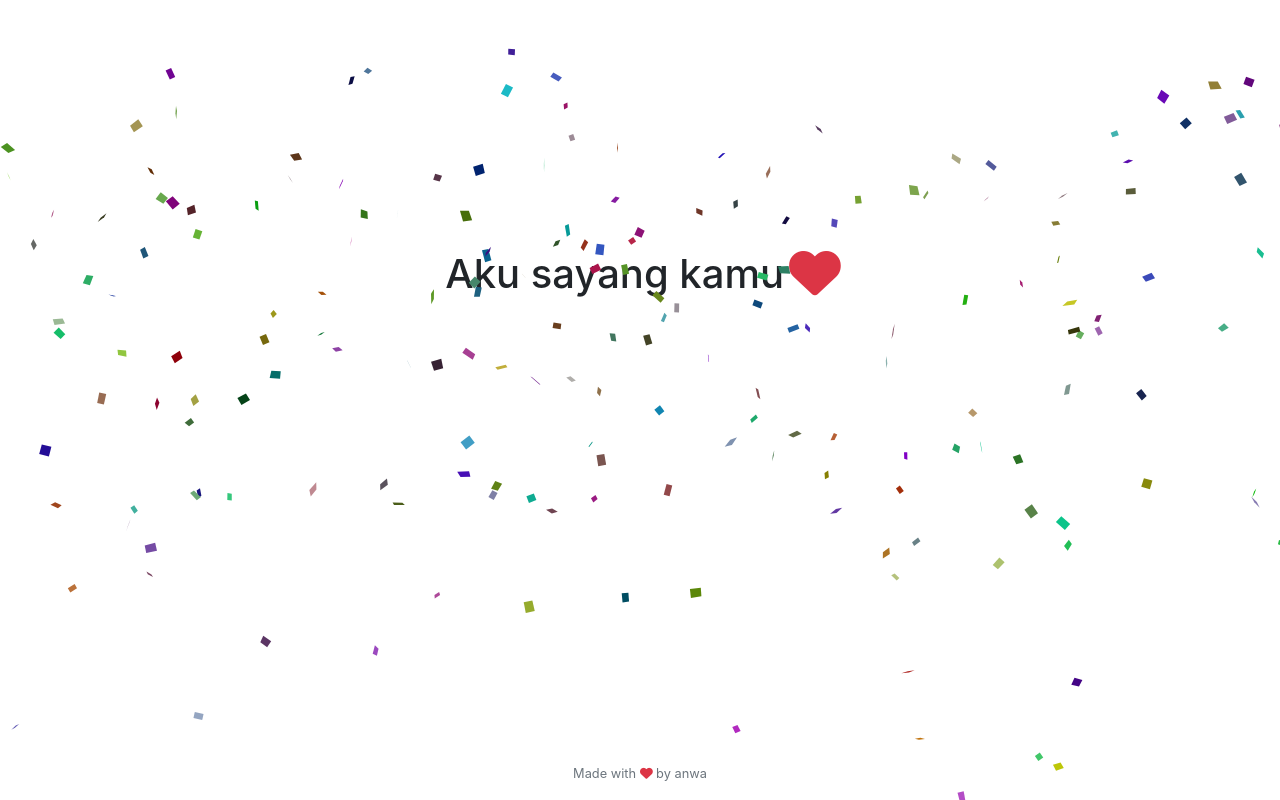
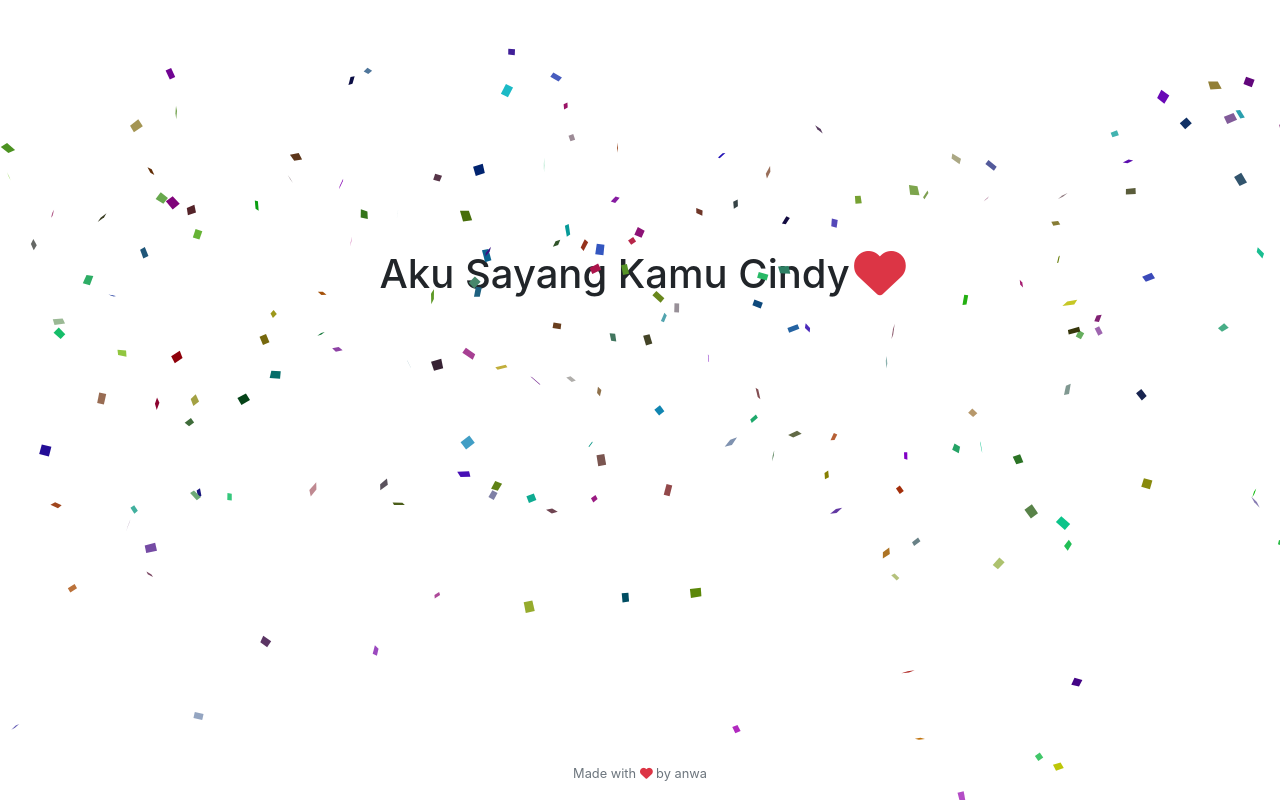
Before and after one commit to 4NW4B0T/4NW4B0T.github.io, a plain HTML site: page index.html in a window 1280 px wide. Both pictures are taken after a click on the icon 646 px from the left and 774 px from the top of the page. Drawn offline with nearby package versions, Linux system fonts and the light colour scheme; some packages are replaced by stand-ins of ours; a script that the page names is missing.

Commit message:
Update index.html

```diff
--- a/index.html
+++ b/index.html
@@ -26,7 +26,7 @@
   <div class="row">
     <div class="col-lg text-center kotak">
       <button type="button" class="btn btn-lg btn-primary tombol py-4 px-5 shadow">Click Here!</button>
-      <h1 id="teks" class="d-none animate__animated animate__pulse">Aku sayang kamu <i class="fas fa-heart text-danger animate__animated animate__heartBeat animate__repeat-3"></i></h1>
+      <h1 id="teks" class="d-none animate__animated animate__pulse">Aku Sayang Kamu Cindy <i class="fas fa-heart text-danger animate__animated animate__heartBeat animate__repeat-3"></i></h1>
     </div>
   </div>
 
```
